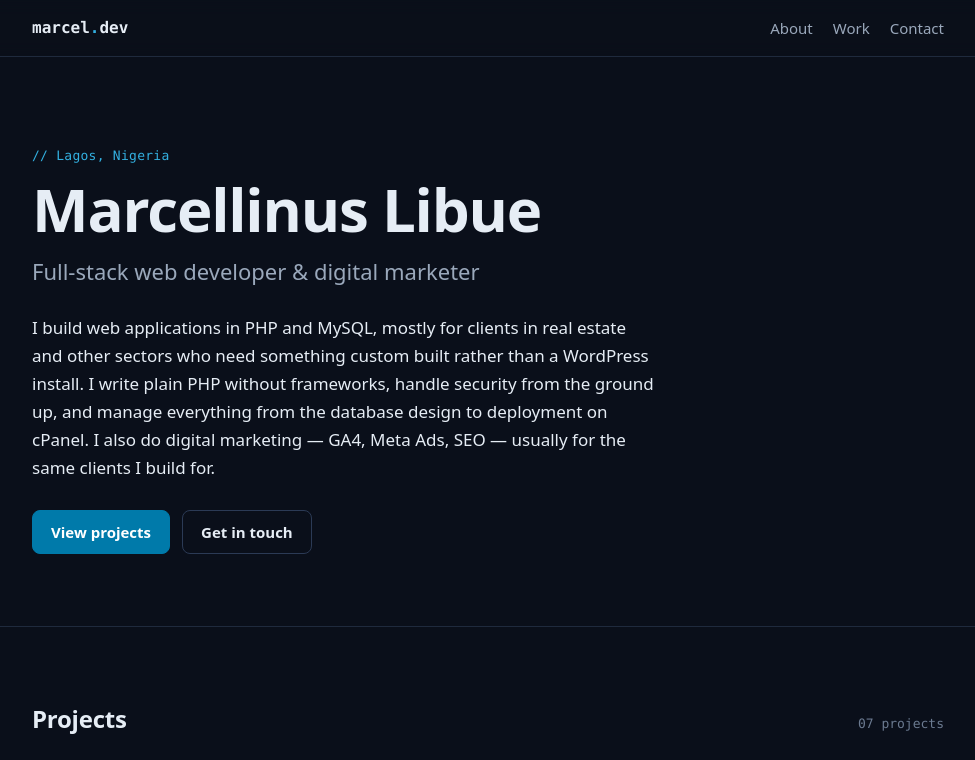
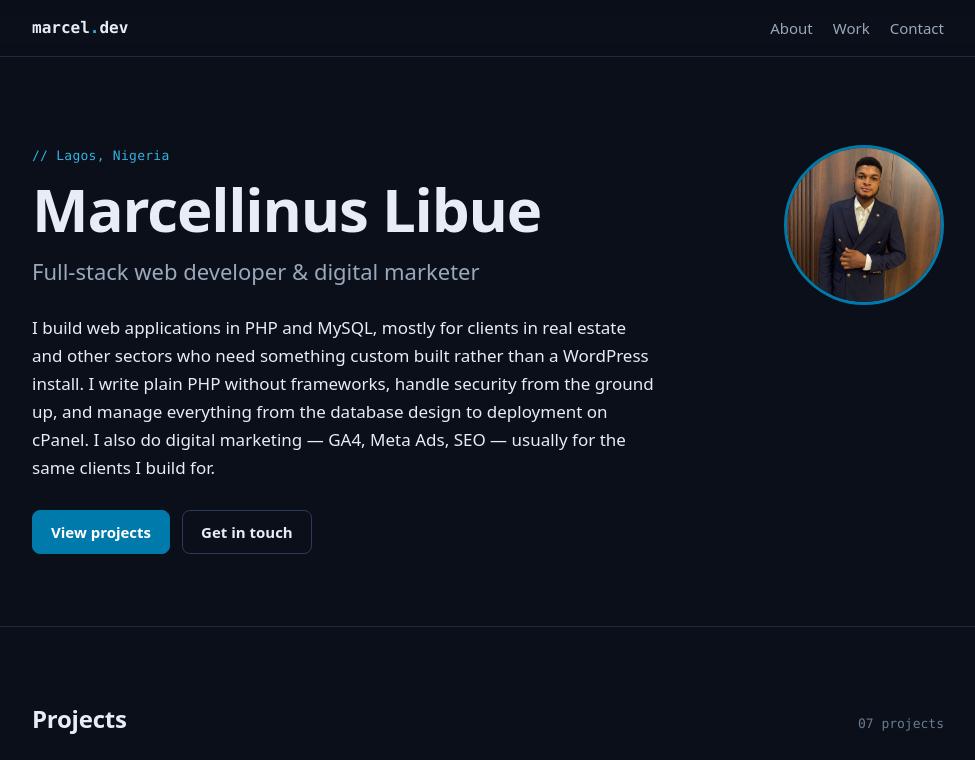
Before and after one commit to Libuemarcellinus/active-porfolio, a plain HTML site: page index.html in a window 1280 px wide. Shown: the top 760 px of the page, without its empty margins (152-1127 px from the left). Drawn offline with Linux system fonts and the light colour scheme.

Commit message:
added profile image

```diff
--- a/index.html
+++ b/index.html
@@ -98,6 +98,22 @@
       color: var(--text-muted); font-weight: 500;
     }
     .hero .bio { margin-top: 24px; max-width: 64ch; color: var(--text); font-size: 1.0625rem; }
+    /* Photo: stacked above the text on mobile, to the right on desktop */
+    .hero-inner { display: flex; flex-direction: column; gap: 24px; }
+    .hero-text { min-width: 0; }
+    .hero-photo {
+      order: -1;
+      flex-shrink: 0;
+      width: 120px; height: 120px;
+      object-fit: cover;
+      border-radius: 50%;
+      border: 3px solid #007AAA;
+      background: var(--surface);
+    }
+    @media (min-width: 640px) {
+      .hero-inner { flex-direction: row; align-items: flex-start; justify-content: space-between; gap: 40px; }
+      .hero-photo { order: 0; width: 160px; height: 160px; }
+    }
     .hero-actions { margin-top: 28px; display: flex; flex-wrap: wrap; gap: 12px; }
     .btn {
       display: inline-flex; align-items: center; justify-content: center;
@@ -214,7 +230,8 @@
   <main id="main">
     <!-- ===== About ===== -->
     <div class="hero" id="top">
-      <div class="wrap" id="about">
+      <div class="wrap hero-inner" id="about">
+        <div class="hero-text">
         <p class="eyebrow">// Lagos, Nigeria</p>
         <h1>Marcellinus Libue</h1>
         <p class="role">Full-stack web developer &amp; digital marketer</p>
@@ -223,6 +240,8 @@
           <a class="btn btn-primary" href="#work">View projects</a>
           <a class="btn btn-ghost" href="mailto:libuemarcellinus@gmail.com">Get in touch</a>
         </div>
+        </div>
+        <img class="hero-photo" src="profile.jpeg" alt="Marcellinus Libue" width="160" height="160">
       </div>
     </div>
 
```
Also changed, not shown: profile.jpeg (added).
